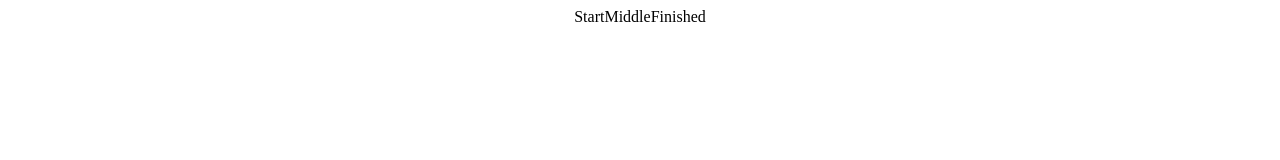
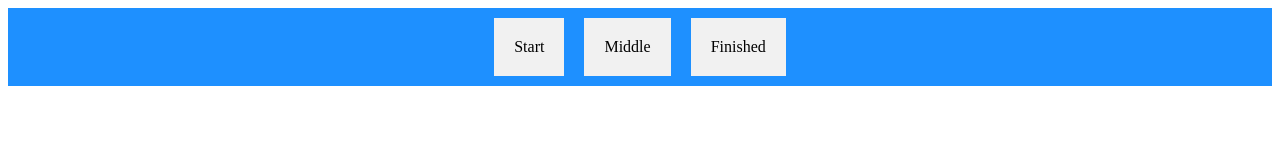
Before and after one commit to RNMancini/timed-assignments2, a plain HTML site: page index.html in a window 1280 px wide. Drawn offline with Linux system fonts and the light colour scheme.

Commit message:
Timed Assignment Peer Review

```diff
--- a/index.html
+++ b/index.html
@@ -1,21 +1,26 @@
 <!DOCTYPE HTML>
 <html>
     <head>
-
-        <title>Who's Flexing</title>
-
         <style>
         .flex-container {
+            background-color: DodgerBlue;
             display: flex;
             flex-direction: row;
             flex-wrap: wrap;
             justify-content: center;
             align-content: space-between;
          }
+         .flex-container > div {
+            background-color: #f1f1f1;
+            margin: 10px;  /*Use margin to separate into squares*/
+            padding: 20px; /*Use padding to make box appearance*/
+         }
+         /* Added CSS to make flexbox boxes - need to access child div and
+         use margin property to make items flexboxes.
+         */
         </style>
-
+        <title>Who's Flexing</title>
     </head>
-
     <body>
         <div class="flex-container">
             <div>Start</div>
@@ -23,5 +28,4 @@ align-content: space-between;
             <div>Finished</div>
         </div>
     </body>
-
 </html>
```
Lines whose indentation alone changed are shown as unchanged.
